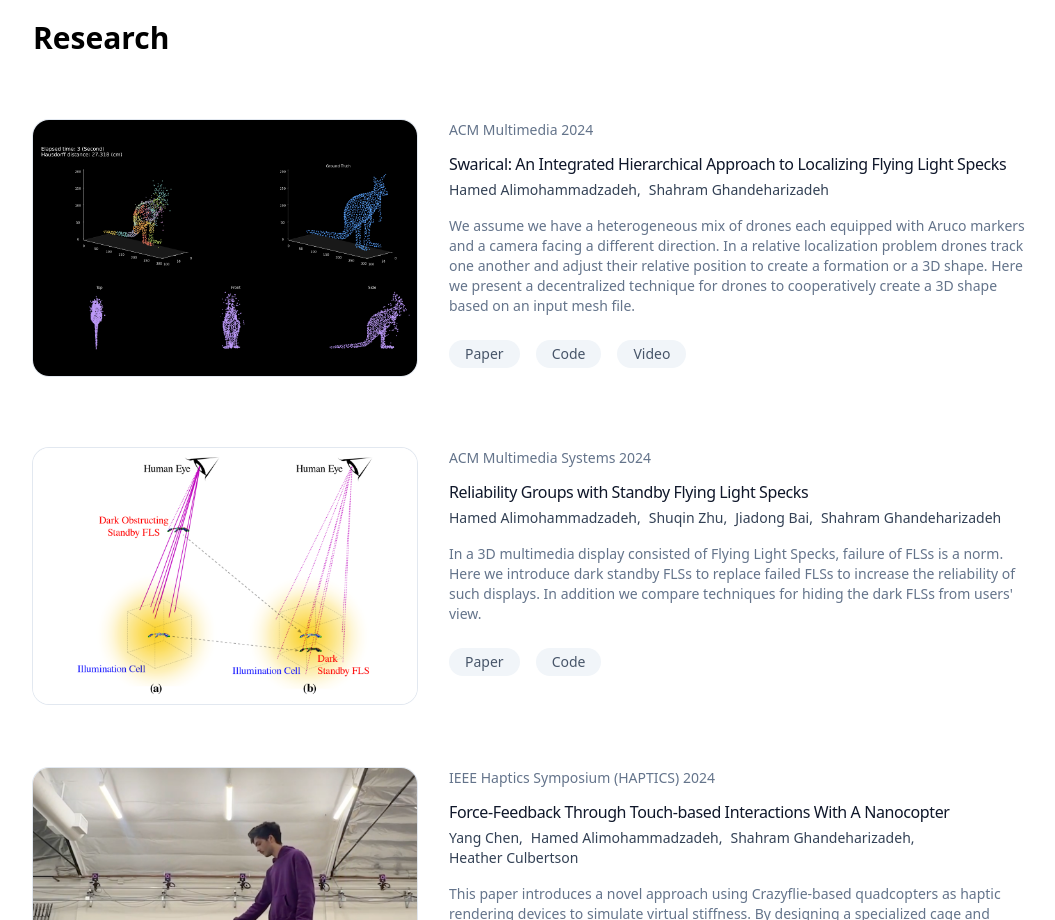
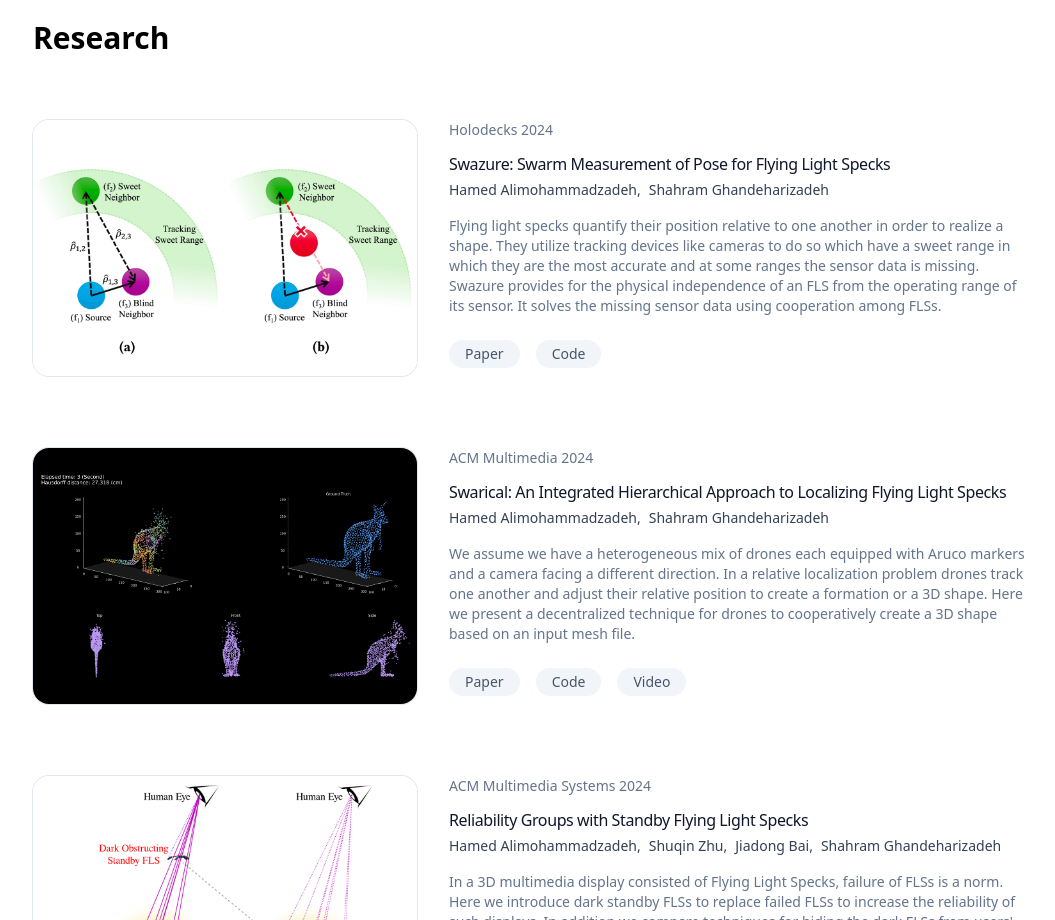
Before and after one commit to Hamedamz/hamedamz.github.io, a Nuxt app: page / in a window 1280 px wide. Shown: the part 1660-2580 px from the top of the page, without its empty margins (111-1166 px from the left). Built offline with nearby package versions, Linux system fonts and the light colour scheme.

Commit message:
update publications

```diff
--- a/data/publications.ts
+++ b/data/publications.ts
@@ -1,6 +1,24 @@
 import type {Publication} from "~/data/types";
 
 const PUBLICATIONS: Publication[] = [
+    {
+        title: "Swazure: Swarm Measurement of Pose for Flying Light Specks",
+        authors: ["Hamed Alimohammadzadeh", "Shahram Ghandeharizadeh"],
+        summary: "Flying light specks quantify their position relative to one another in order to realize a shape. They utilize tracking devices like cameras to do so which have a sweet range in which they are the most accurate and at some ranges the sensor data is missing. Swazure provides for the physical independence of an FLS from the operating range of its sensor. It solves the missing sensor data using cooperation among FLSs.",
+        publisher: "Holodecks",
+        year: "2024",
+        resources: [
+            {
+                name: "paper",
+                link: "https://www.holodecks.quest/_files/ugd/fb2888_c1bca9ab88a247579a554a3b901ec688.pdf?index=true"
+            },
+            {
+                name: "code",
+                link: "https://github.com/flyinglightspeck/Swazure"
+            }
+        ],
+        image: "images/swazure.png"
+    },
     {
         title: "Swarical: An Integrated Hierarchical Approach to Localizing Flying Light Specks",
         authors: ["Hamed Alimohammadzadeh", "Shahram Ghandeharizadeh"],
```
Also changed, not shown: public/images/swazure.png (added).
